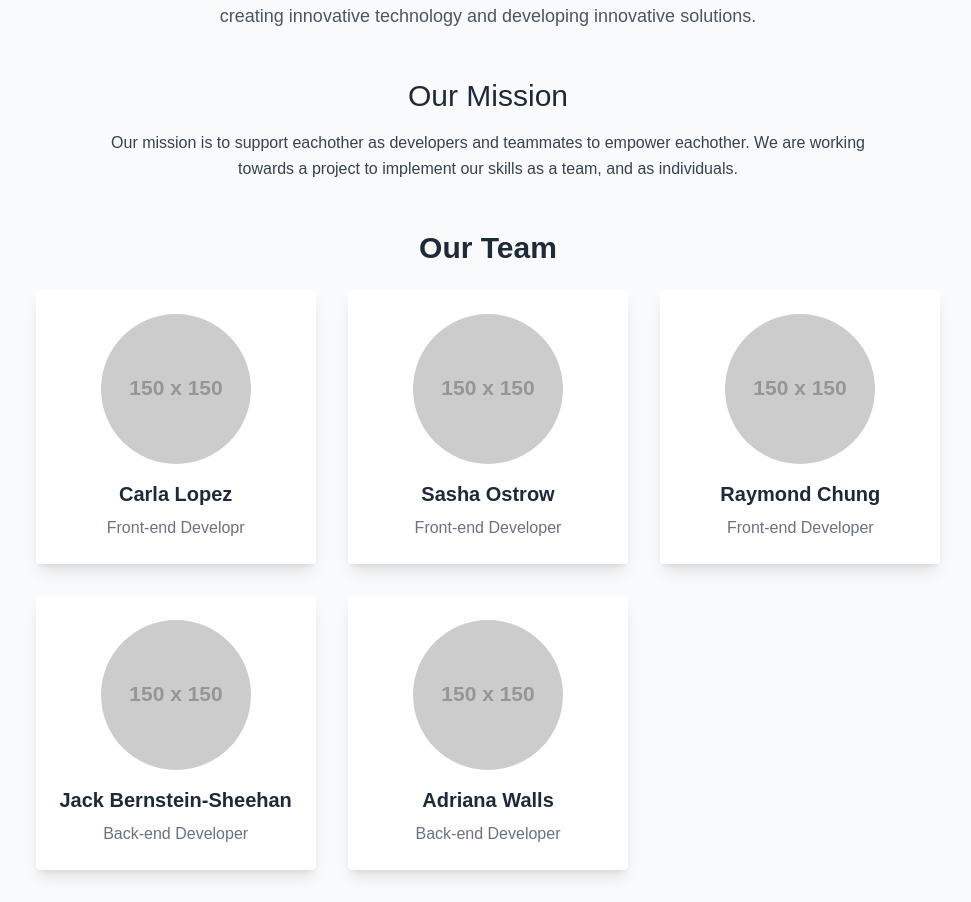
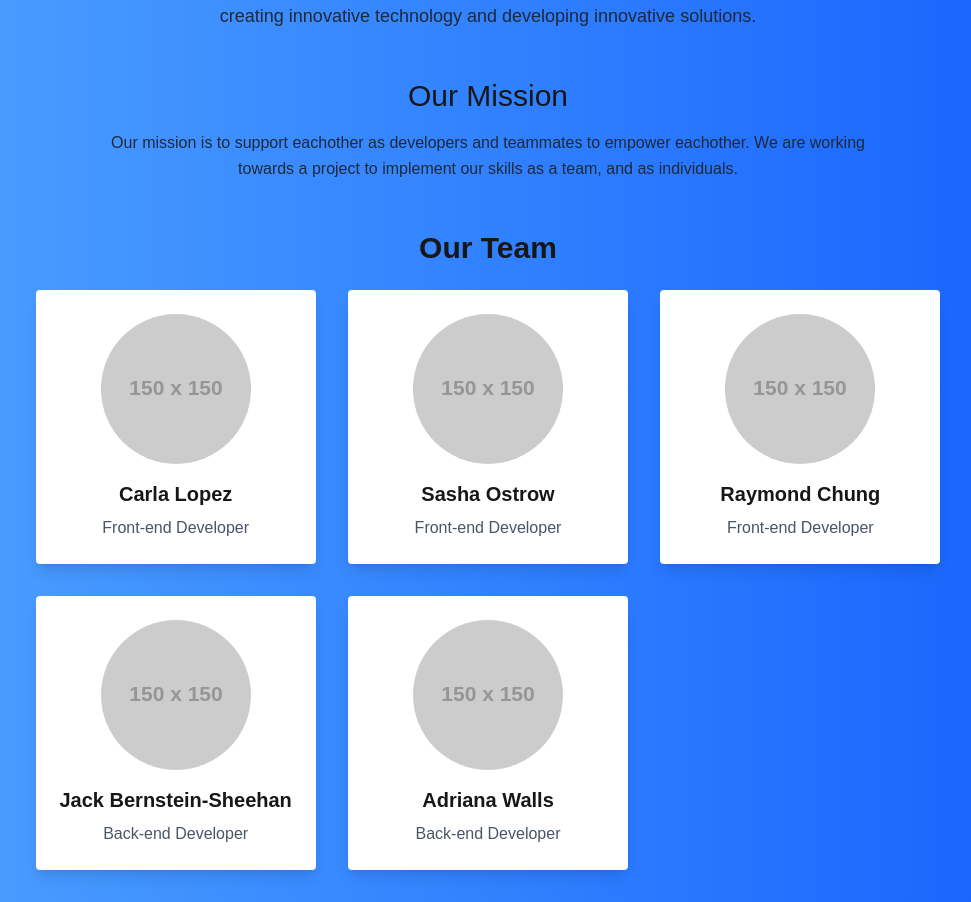
Before and after one commit to jackbernsteinsheehan/Blue-Team-Intro-to-Fullstack, a Next.js app in the folder frontend/carlathecreator/: page / in a window 1280 px wide. Shown: the part 122-1024 px from the top of the page, without its empty margins (152-1123 px from the left). Built offline with nearby package versions, Linux system fonts and the light colour scheme.

Commit message:
Update AboutUs page is blue

```diff
--- a/frontend/carlathecreator/src/app/components/AboutUs.tsx
+++ b/frontend/carlathecreator/src/app/components/AboutUs.tsx
@@ -6,11 +6,11 @@ type AboutUsProps = {
 };
 const AboutUs: React.FC<AboutUsProps> = ({title = "About Us"}) => {
     return (
-        <main className="min-h-screen flex flex-col items-center justify-center p-8 bg-gray-50 text-gray-800">
+        <main className="min-h-screen flex flex-col items-center justify-center p-8 bg-gradient-to-r from-blue-400 to-blue-600 text-white-800">
             {/* Header Section */}
             <section className="text-center mb-12 max-w-2xl">
                 <h1 className="text-5xl font-bold mb-4">{title}</h1>
-                <p className="text-lg text-gray-600">
+                <p className="text-lg text-gray-800">
                     We're a team of students at the University of Oregon who are passionate
                     about creating innovative technology and developing innovative solutions.
                 </p>
@@ -19,7 +19,7 @@ const AboutUs: React.FC<AboutUsProps> = ({title = "About Us"}) => {
             {/* Mission Seection */}
             <section className="max-w-3xl mb-12 text-center">
                 <h2 className="text-3xl font semibold mb-4">Our Mission</h2>
-                <p className="text-gray-700 leading-relaxed">
+                <p className="text-gray-800 leading-relaxed">
                     Our mission is to support eachother as developers and teammates to
                     empower eachother. We are working towards a project to implement our skills
                     as a team, and as individuals.
@@ -37,7 +37,7 @@ const AboutUs: React.FC<AboutUsProps> = ({title = "About Us"}) => {
                             className="mx-auto rounded-full mb-4"
                         />
                         <h3 className="font-bold text-xl mb-2"> Carla Lopez</h3>
-                        <p className = "text-gray-500"> Front-end Developr</p>
+                        <p className = "text-gray-600"> Front-end Developer</p>
                     </div>
                     <div className="bg-white shadow-lg rounded 2-xl p-6">
                         <img
@@ -46,7 +46,7 @@ const AboutUs: React.FC<AboutUsProps> = ({title = "About Us"}) => {
                             className="mx-auto rounded-full mb-4"
                         />
                         <h3 className="font-bold text-xl mb-2">Sasha Ostrow</h3>
-                        <p className="text-gray-500"> Front-end Developer</p>
+                        <p className="text-gray-600"> Front-end Developer</p>
                     </div>
                     <div className="bg-white shadow-lg rounded 2-xl p-6">
                         <img
@@ -55,7 +55,7 @@ const AboutUs: React.FC<AboutUsProps> = ({title = "About Us"}) => {
                             className="mx-auto rounded-full mb-4"
                         />
                         <h3 className="font-bold text-xl mb-2">Raymond Chung</h3>
-                        <p className="text-gray-500"> Front-end Developer</p>
+                        <p className="text-gray-600"> Front-end Developer</p>
                     </div>
                     <div className="bg-white shadow-lg rounded 2-xl p-6">
                         <img
@@ -64,7 +64,7 @@ const AboutUs: React.FC<AboutUsProps> = ({title = "About Us"}) => {
                             className="mx-auto rounded-full mb-4"
                         />
                         <h3 className="font-bold text-xl mb-2">Jack Bernstein-Sheehan</h3>
-                        <p className="text-gray-500"> Back-end Developer</p>
+                        <p className="text-gray-600"> Back-end Developer</p>
                     </div>
                     <div className="bg-white shadow-lg rounded 2-xl p-6">
                         <img
@@ -73,7 +73,7 @@ const AboutUs: React.FC<AboutUsProps> = ({title = "About Us"}) => {
                             className="mx-auto rounded-full mb-4"
                         />
                         <h3 className="font-bold text-xl mb-2">Adriana Walls</h3>
-                        <p className="text-gray-500"> Back-end Developer</p>
+                        <p className="text-gray-600"> Back-end Developer</p>
                     </div>
                 </div>
             </section>
```
Also changed, not shown: 1 other file (tests, documents, lock files or other folders).
